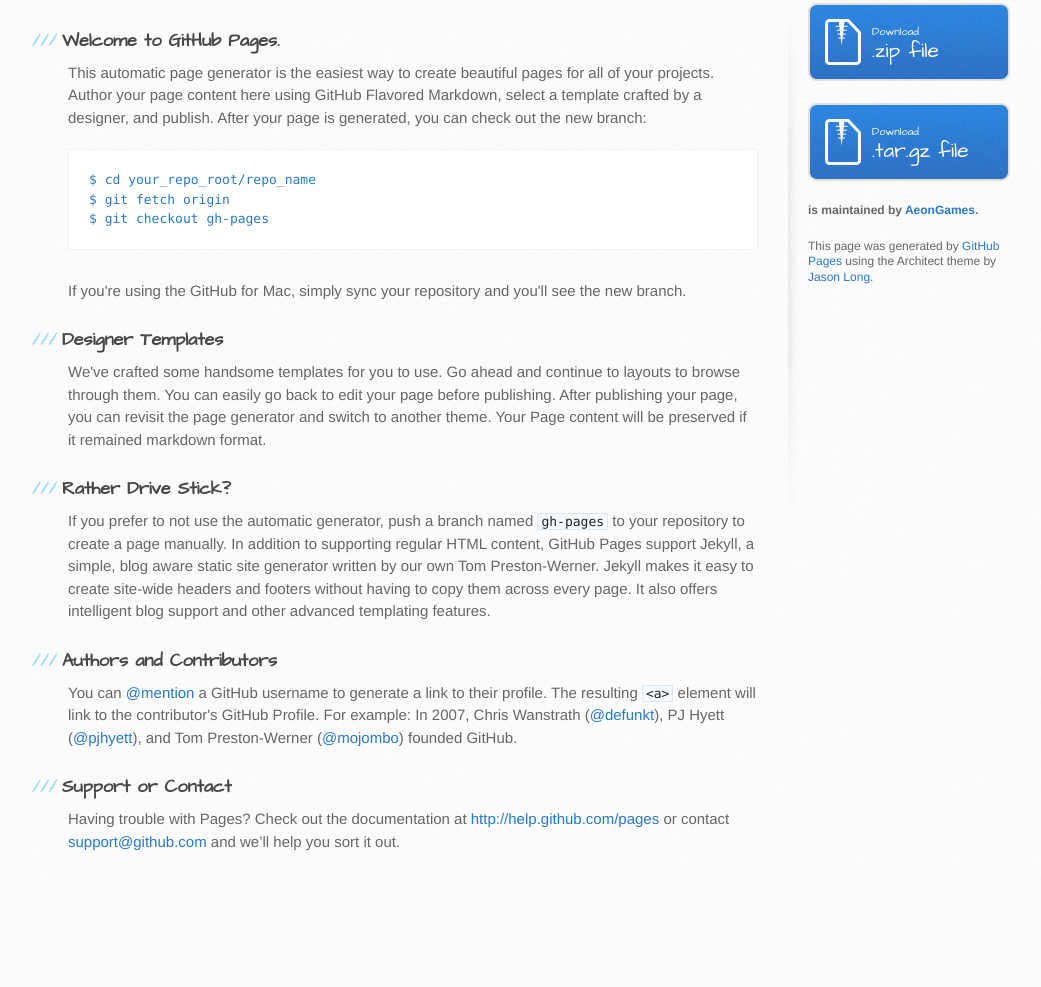
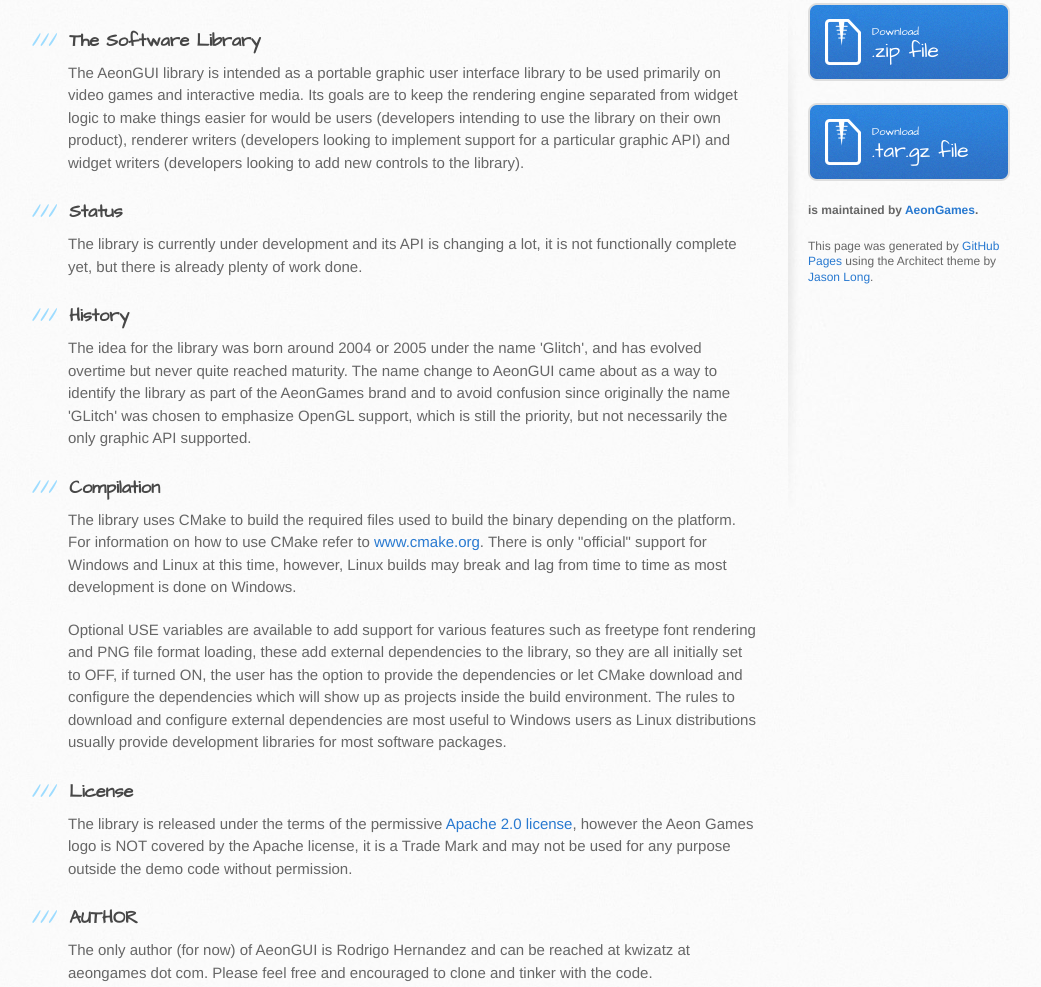
Before and after one commit to AeonGames/AeonGUI, a plain HTML site: page index.html in a window 1280 px wide. Shown: the part 263-1250 px from the top of the page, without its empty margins (102-1143 px from the left). Before the commit the page ends 1159 px from the top, so only its background shows below. Drawn offline with Linux system fonts and the light colour scheme.

```diff
--- a/index.html
+++ b/index.html
@@ -28,32 +28,50 @@
     <div id="content-wrapper">
       <div class="inner clearfix">
         <section id="main-content">
-          <h3>Welcome to GitHub Pages.</h3>
+          <h3>
+<a name="the-software-library" class="anchor" href="#the-software-library"><span class="octicon octicon-link"></span></a>The Software Library</h3>
 
-<p>This automatic page generator is the easiest way to create beautiful pages for all of your projects. Author your page content here using GitHub Flavored Markdown, select a template crafted by a designer, and publish. After your page is generated, you can check out the new branch:</p>
+<p>The AeonGUI library is intended as a portable graphic user interface library
+to be used primarily on video games and interactive media.
+Its goals are to keep the rendering engine separated from widget logic to make things easier for
+would be users (developers intending to use the library on their own product),
+renderer writers (developers looking to implement support for a particular graphic API) and
+widget writers (developers looking to add new controls to the library).</p>
 
-<pre><code>$ cd your_repo_root/repo_name
-$ git fetch origin
-$ git checkout gh-pages
-</code></pre>
+<h3>
+<a name="status" class="anchor" href="#status"><span class="octicon octicon-link"></span></a>Status</h3>
 
-<p>If you're using the GitHub for Mac, simply sync your repository and you'll see the new branch.</p>
+<p>The library is currently under development and its API is changing a lot, it is not functionally complete yet, but there is already plenty of work done.</p>
 
-<h3>Designer Templates</h3>
+<h3>
+<a name="history" class="anchor" href="#history"><span class="octicon octicon-link"></span></a>History</h3>
 
-<p>We've crafted some handsome templates for you to use. Go ahead and continue to layouts to browse through them. You can easily go back to edit your page before publishing. After publishing your page, you can revisit the page generator and switch to another theme. Your Page content will be preserved if it remained markdown format.</p>
+<p>The idea for the library was born around 2004 or 2005 under the name 'Glitch', and has evolved overtime but never quite reached maturity.
+The name change to AeonGUI came about as a way to identify the library as part of the AeonGames brand
+and to avoid confusion since originally the name 'GLitch' was chosen to emphasize OpenGL support, which is still the priority, but not necessarily the only graphic API supported.</p>
 
-<h3>Rather Drive Stick?</h3>
+<h3>
+<a name="compilation" class="anchor" href="#compilation"><span class="octicon octicon-link"></span></a>Compilation</h3>
 
-<p>If you prefer to not use the automatic generator, push a branch named <code>gh-pages</code> to your repository to create a page manually. In addition to supporting regular HTML content, GitHub Pages support Jekyll, a simple, blog aware static site generator written by our own Tom Preston-Werner. Jekyll makes it easy to create site-wide headers and footers without having to copy them across every page. It also offers intelligent blog support and other advanced templating features.</p>
+<p>The library uses CMake to build the required files used to build the binary depending on the platform.
+For information on how to use CMake refer to <a href="www.cmake.org">www.cmake.org</a>.
+There is only "official" support for Windows and Linux at this time,
+however, Linux builds may break and lag from time to time as most development is done on Windows.</p>
 
-<h3>Authors and Contributors</h3>
+<p>Optional USE variables are available to add support for various features such as freetype font rendering and PNG file format loading, these add external dependencies to the library, so they are all initially set to OFF, if turned ON, the user has the option to provide the dependencies or let CMake download and configure the dependencies which will show up as projects inside the build environment.
+The rules to download and configure external dependencies are most useful to Windows users as Linux distributions usually provide development libraries for most software packages.</p>
 
-<p>You can <a href="https://github.com/blog/821" class="user-mention">@mention</a> a GitHub username to generate a link to their profile. The resulting <code>&lt;a&gt;</code> element will link to the contributor's GitHub Profile. For example: In 2007, Chris Wanstrath (<a href="https://github.com/defunkt" class="user-mention">@defunkt</a>), PJ Hyett (<a href="https://github.com/pjhyett" class="user-mention">@pjhyett</a>), and Tom Preston-Werner (<a href="https://github.com/mojombo" class="user-mention">@mojombo</a>) founded GitHub.</p>
+<h3>
+<a name="license" class="anchor" href="#license"><span class="octicon octicon-link"></span></a>License</h3>
 
-<h3>Support or Contact</h3>
+<p>The library is released under the terms of the permissive <a href="http://www.apache.org/licenses/LICENSE-2.0">Apache 2.0 license</a>, however the Aeon Games logo is NOT covered by the Apache license,
+it is a Trade Mark and may not be used for any purpose outside the demo code without permission.</p>
 
-<p>Having trouble with Pages? Check out the documentation at <a href="http://help.github.com/pages">http://help.github.com/pages</a> or contact <a href="mailto:support@github.com">support@github.com</a> and we’ll help you sort it out.</p>
+<h3>
+<a name="author" class="anchor" href="#author"><span class="octicon octicon-link"></span></a>AUTHOR</h3>
+
+<p>The only author (for now) of AeonGUI is Rodrigo Hernandez and can be reached at kwizatz at aeongames dot com.
+Please feel free and encouraged to clone and tinker with the code.</p>
         </section>
 
         <aside id="sidebar">
```
Also changed, not shown: params.json (+1 -1 lines).
